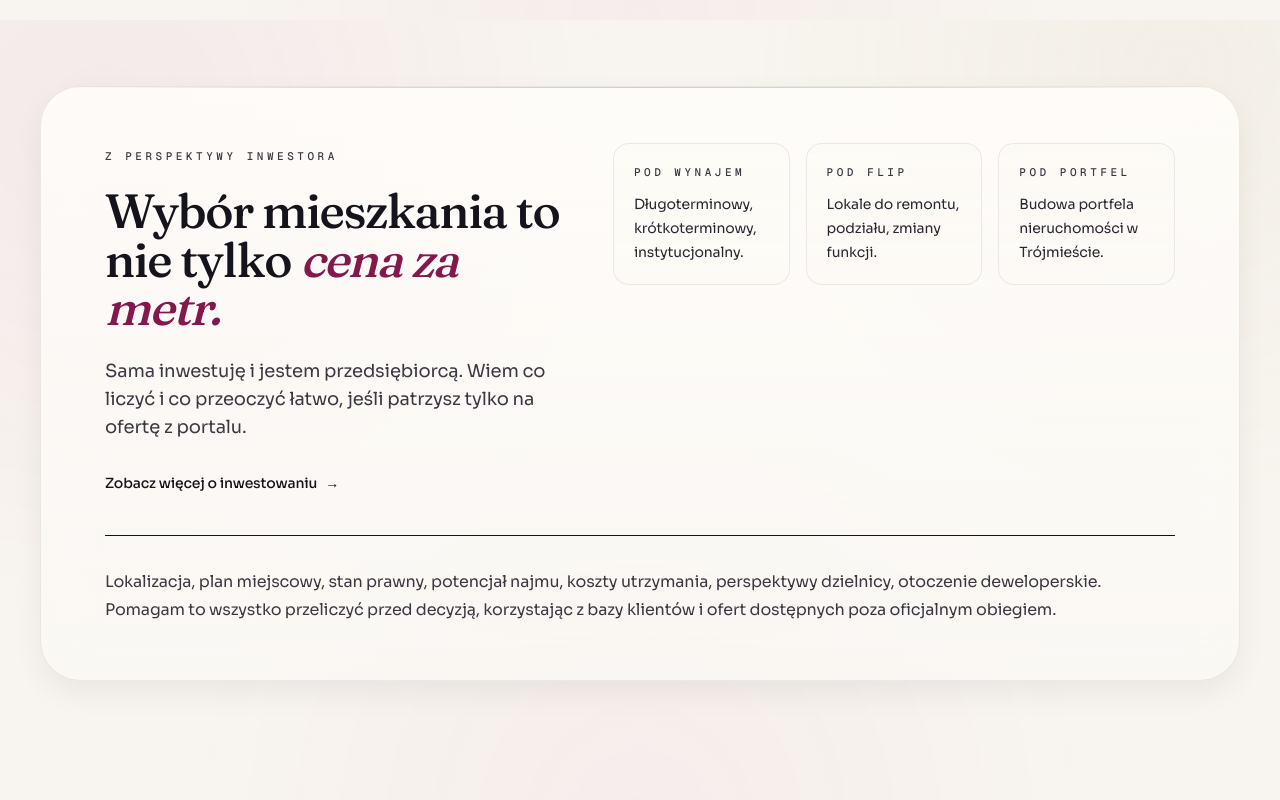
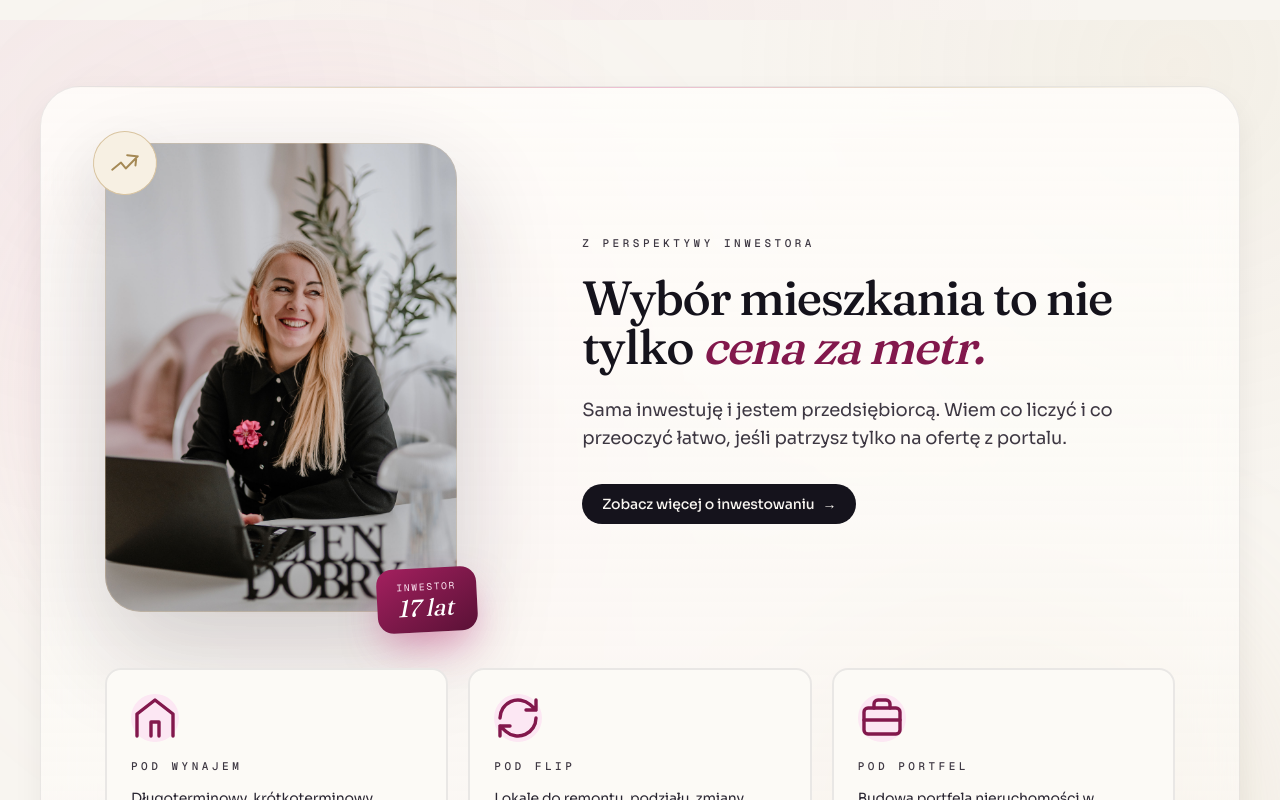
Before and after one commit to dariuszszuca-lang/sylwia-website, a Next.js app: page / in a window 1280 px wide. Shown: the part 3180-3980 px from the top of the page. Built offline with nearby package versions, Linux system fonts and the light colour scheme; no server answers.

Commit message:
feat(inwestowanie): wiecej zycia — portret Sylwii + floating badge 17 lat, ikony w 3 kartach z hover scale+rotate, glow tla, ciemny CTA button

```diff
--- a/app/page.tsx
+++ b/app/page.tsx
@@ -308,52 +308,104 @@ export default function Home() {
 
         {/* ========== INWESTOWANIE (z perspektywy inwestora) ========== */}
         <section className="relative px-6 py-20 sm:px-8 lg:px-10">
+          {/* Glow tła */}
+          <div className="pointer-events-none absolute inset-0 -z-10">
+            <div className="absolute left-[8%] top-[15%] h-[28rem] w-[28rem] rounded-full bg-fuchsia-300/25 blur-[120px]" />
+            <div className="absolute right-[5%] bottom-[10%] h-[24rem] w-[24rem] rounded-full bg-champagne-200/40 blur-[100px]" />
+          </div>
+
           <div className="mx-auto max-w-7xl">
             <div className="premium-panel champagne-line rounded-[2.5rem] px-8 py-14 sm:px-12 lg:px-16">
-              <div className="grid gap-12 lg:grid-cols-[0.45fr_0.55fr] lg:items-start">
+              {/* HERO sekcji: portret + tekst */}
+              <div className="grid gap-12 lg:grid-cols-[0.42fr_0.58fr] lg:items-center">
+                {/* Portret z floating badge */}
+                <div className="relative mx-auto lg:ml-0 w-full max-w-[22rem]">
+                  <div className="portrait-frame aspect-[3/4] w-full">
+                    <Image
+                      src="/images/sylwia/inwestowanie.jpg"
+                      alt="Sylwia Wróblewska, inwestor i przedsiębiorca"
+                      fill
+                      sizes="(min-width: 1024px) 22rem, (min-width: 640px) 60vw, 100vw"
+                      className="object-cover object-top"
+                    />
+                  </div>
+                  {/* Floating badge: 17 lat */}
+                  <div className="absolute -bottom-5 -right-3 sm:-right-5 rounded-2xl bg-gradient-to-br from-fuchsia-600 to-fuchsia-800 px-5 py-3 shadow-[0_18px_40px_-8px_rgba(196,48,119,0.5)] rotate-[-3deg]">
+                    <p className="text-[0.6rem] font-mono uppercase tracking-[0.18em] text-fuchsia-100">Inwestor</p>
+                    <p className="mt-0.5 font-display italic text-2xl text-white leading-none">17 lat</p>
+                  </div>
+                  {/* Decoracyjny element po lewej górze */}
+                  <div className="absolute -top-3 -left-3 hidden sm:flex h-16 w-16 items-center justify-center rounded-full bg-champagne-50 border border-champagne-200 shadow-md rotate-[6deg]">
+                    <svg viewBox="0 0 24 24" fill="none" stroke="currentColor" strokeWidth="1.5" className="h-8 w-8 text-champagne-400">
+                      <path d="M3 18l6-6 4 4 8-10M13 6h7v7" strokeLinecap="round" strokeLinejoin="round" />
+                    </svg>
+                  </div>
+                </div>
+
+                {/* Tekst */}
                 <div>
-                  <span className="kicker">Z perspektywy inwestora</span>
+                  <span className="kicker text-fuchsia-700">Z perspektywy inwestora</span>
                   <h2 className="display-tight mt-5 text-4xl font-medium leading-[1.02] text-foreground sm:text-5xl">
                     Wybór mieszkania to nie tylko{" "}
                     <span className="italic text-fuchsia-700">cena za metr.</span>
                   </h2>
-                  <p className="mt-6 max-w-lg text-base leading-7 text-muted sm:text-lg">
+                  <p className="mt-6 text-base leading-7 text-muted sm:text-lg">
                     Sama inwestuję i jestem przedsiębiorcą. Wiem co liczyć i co przeoczyć łatwo, jeśli
                     patrzysz tylko na ofertę z portalu.
                   </p>
                   <Link
                     href="/inwestowanie"
-                    className="mt-8 inline-flex items-center gap-2 text-sm font-medium text-foreground hover:text-fuchsia-700 group"
+                    className="mt-8 inline-flex items-center gap-2 rounded-full bg-foreground px-5 py-2.5 text-sm font-medium text-background hover:bg-fuchsia-700 transition-colors group"
                   >
                     Zobacz więcej o inwestowaniu{" "}
                     <span className="transition-transform group-hover:translate-x-1" aria-hidden>→</span>
                   </Link>
                 </div>
+              </div>
 
-                <div className="grid gap-4 sm:grid-cols-3">
+              {/* 3 karty z ikonami */}
+              <div className="mt-14 grid gap-5 sm:grid-cols-3">
                 {[
                   {
                     label: "Pod wynajem",
                     text: "Długoterminowy, krótkoterminowy, instytucjonalny.",
+                    icon: (
+                      <svg viewBox="0 0 24 24" fill="none" stroke="currentColor" strokeWidth="1.7">
+                        <path d="M3 21V10l9-7 9 7v11M10 21v-7h4v7" strokeLinecap="round" strokeLinejoin="round" />
+                      </svg>
+                    ),
                   },
                   {
                     label: "Pod flip",
                     text: "Lokale do remontu, podziału, zmiany funkcji.",
+                    icon: (
+                      <svg viewBox="0 0 24 24" fill="none" stroke="currentColor" strokeWidth="1.7">
+                        <path d="M3 12a9 9 0 0115-6.7L21 8M21 12a9 9 0 01-15 6.7L3 16M21 3v5h-5M3 21v-5h5" strokeLinecap="round" strokeLinejoin="round" />
+                      </svg>
+                    ),
                   },
                   {
                     label: "Pod portfel",
                     text: "Budowa portfela nieruchomości w Trójmieście.",
+                    icon: (
+                      <svg viewBox="0 0 24 24" fill="none" stroke="currentColor" strokeWidth="1.7">
+                        <rect x="3" y="7" width="18" height="13" rx="2" />
+                        <path d="M8 7V5a2 2 0 012-2h4a2 2 0 012 2v2M3 13h18" strokeLinecap="round" strokeLinejoin="round" />
+                      </svg>
+                    ),
                   },
                 ].map((t) => (
                   <div
                     key={t.label}
-                      className="rounded-2xl border border-border bg-background-soft/60 p-5"
+                    className="group relative rounded-2xl border-2 border-border bg-background-soft p-6 transition-all duration-300 hover:border-fuchsia-500 hover:-translate-y-2 hover:shadow-[0_18px_40px_-12px_rgba(196,48,119,0.35)]"
                   >
+                    <div className="mb-4 inline-flex h-12 w-12 items-center justify-center rounded-full bg-fuchsia-100 text-fuchsia-700 transition-all duration-300 group-hover:bg-gradient-to-br group-hover:from-fuchsia-500 group-hover:to-fuchsia-700 group-hover:text-white group-hover:scale-110 group-hover:rotate-[-6deg]">
+                      {t.icon}
+                    </div>
                     <p className="kicker text-fuchsia-700">{t.label}</p>
                     <p className="mt-3 text-sm leading-6 text-foreground-soft">{t.text}</p>
                   </div>
                 ))}
-                </div>
               </div>
 
               <div className="mt-10 border-t border-gold-line pt-8">
```
Lines whose indentation alone changed are shown as unchanged.
